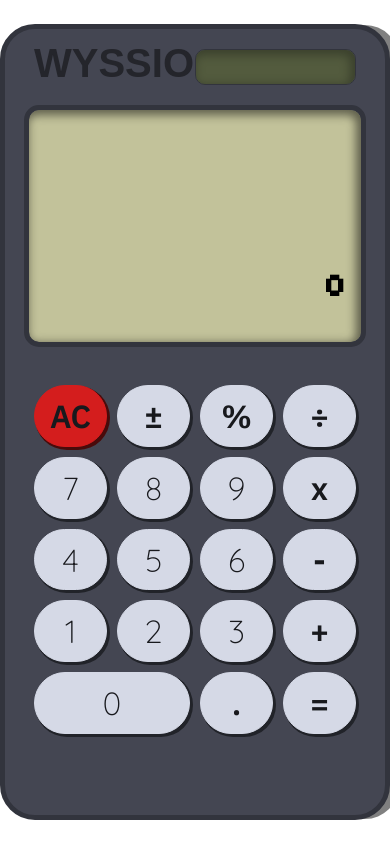
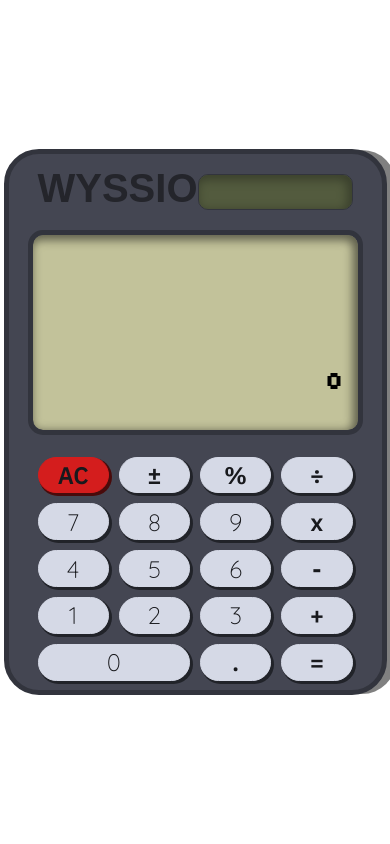
Before and after one commit to MWyssy/calculator-app, a React (Vite) app: page / in a window 390 px wide. Built offline with nearby package versions, Linux system fonts and the light colour scheme; a web font is replaced by a local one.

Commit message:
adjust responsiveness

```diff
--- a/src/App.css
+++ b/src/App.css
@@ -7,8 +7,8 @@
   border-radius: 35px;
   box-shadow: 10px 0px 0 -1px grey;
   height: 75vh;
-  width: 52.5vh;
   background-color: var(--calculator);
+  aspect-ratio: 1 / 1.5;
 }
 
 #top {
@@ -36,7 +36,6 @@
 @media (min-height: 0) {
   #root {
     height: 83vh;
-    width: 58.1vh;
 
   }
   #solar-bar {
@@ -50,11 +49,9 @@
     padding: 2px;
   }
 }
-@media (min-height: 640px) {
+@media (orientation: portrait) {
   #root {
-    height: 87.5vh;
-    width: 61.25vh;
-
+    height: 125vw;
   }
   #solar-bar {
     margin-top: 8px;
@@ -71,7 +68,6 @@
 @media (min-height: 1080px) {
   #root {
     height: 87.5vh;
-    width: 61.25vh;
 
   }
   #solar-bar {
--- a/src/components/Numpad.css
+++ b/src/components/Numpad.css
@@ -52,10 +52,14 @@
     }
 }
 
-@media (min-height: 650px) {
+@media (orientation: portrait) {
     .numpad-button {
         margin: 5px;
-        font-size: 2rem;
+        font-size: 1.5rem;
+    }
+    #numpad {
+        grid-template-rows: repeat(5, 12vw);
+        margin-top: 5%;
     }
 }
 
--- a/src/components/Screen.css
+++ b/src/components/Screen.css
@@ -37,15 +37,12 @@
 }
 
 #number {
+    display: inline;
+    font-size: 2rem;
 }
 
 #calc-list {
     list-style: none;
-}
-
-h2 {
-    display: inline;
-    font-size: 2rem;
 }
 
 ul {
@@ -58,19 +55,22 @@ ul {
         height: 27.5vh;
     }
     ul {
-        font-size: 1rem;
+        font-size: 1.5rem;
+    }
+    #number {
+        font-size: 1.5rem;
     }
 }
 
-@media (min-height: 650px) {
+@media (orientation: portrait) {
     #screen {
-        height: 27.5vh;
+        height: 50vw;
     }
     #running-calc {
         line-height: 28px;
     }
     ul {
-        font-size: 2rem;
+        font-size: 1.5rem;
     }
 }
 
```
Also changed, not shown: src/components/test.js (deleted, +0 -39 lines).
